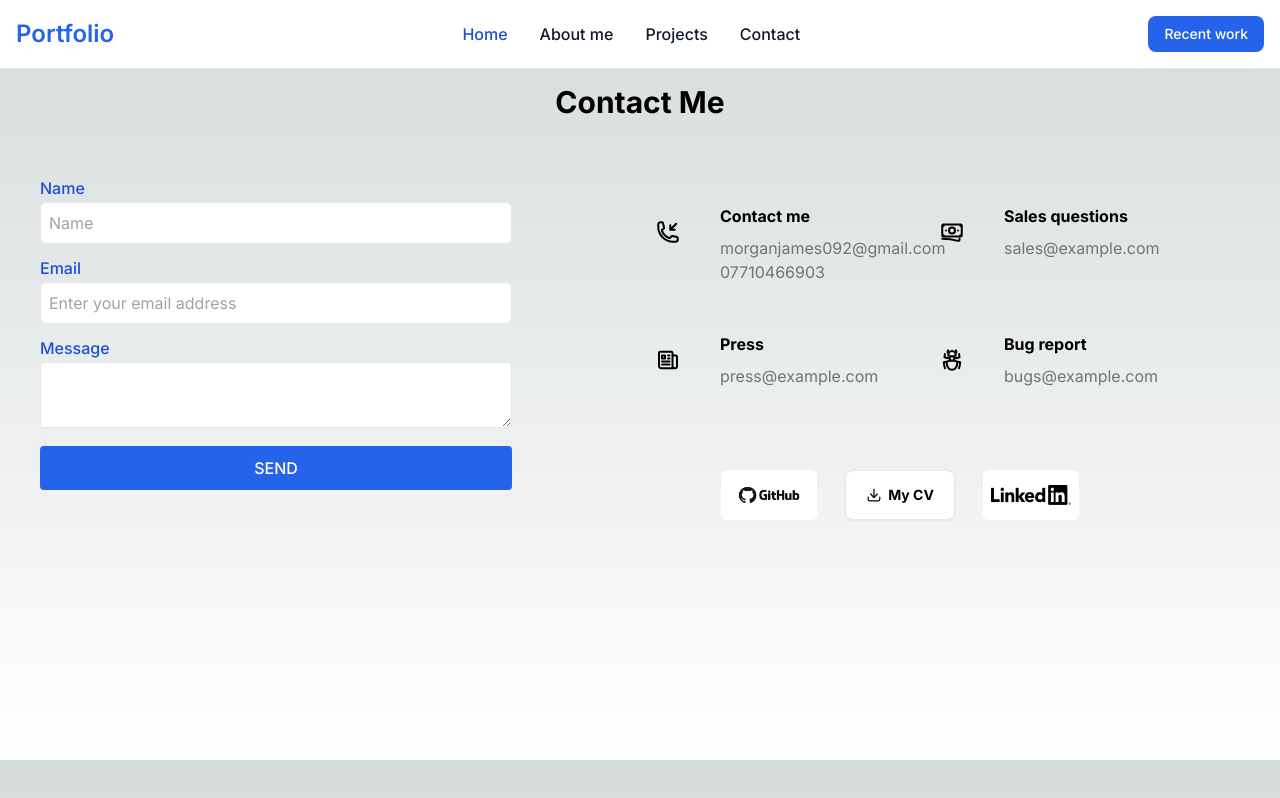
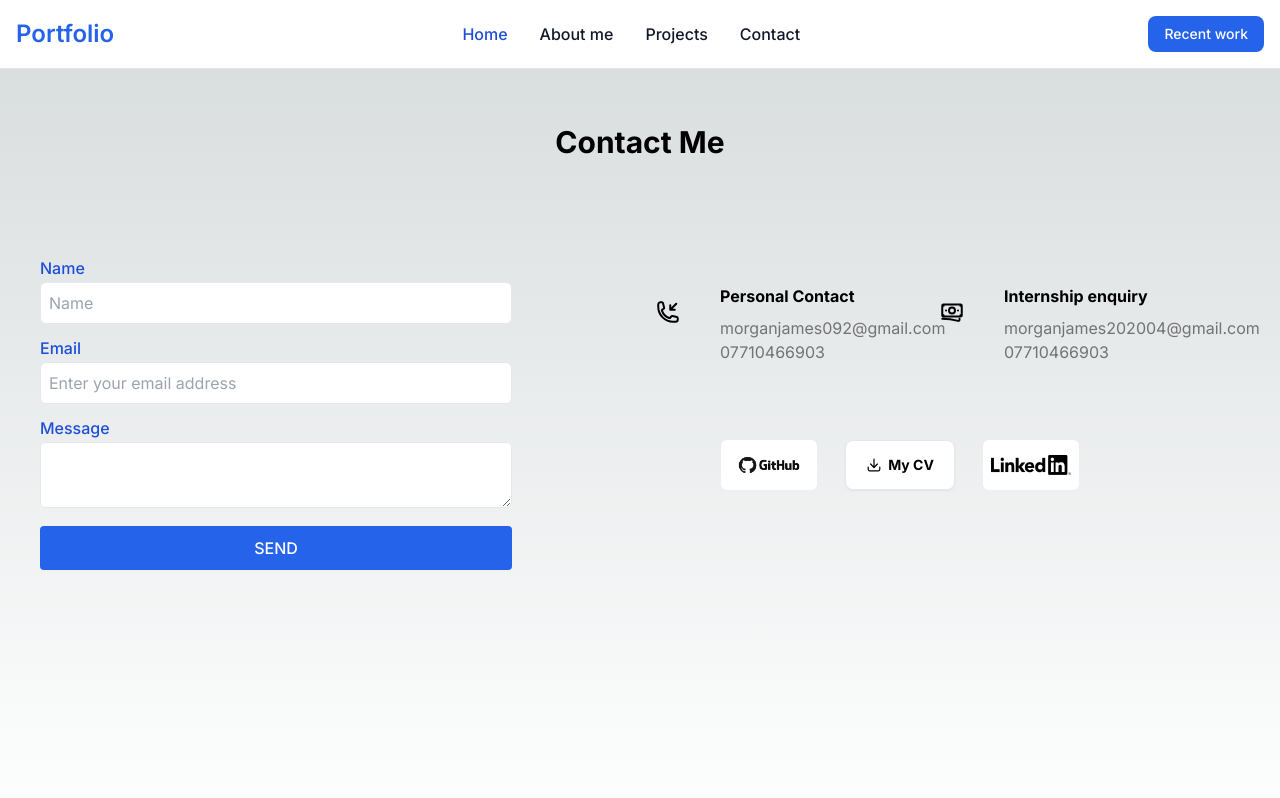
Before and after one commit to Morgan0404/portfolio-website, a Next.js app: page /contact in a window 1280 px wide. Shown: the top 798 px of the page. Built offline with nearby package versions, Linux system fonts and the light colour scheme.

Commit message:
improving contact page

```diff
--- a/src/components/ContactDetails.tsx
+++ b/src/components/ContactDetails.tsx
@@ -11,7 +11,7 @@ function ContactDetails() {
             <section className="fade-in mb-20 pt-9">
                 <div className=" flex justify-center">
                     <div className="text-center mb-10 md:max-w-xl lg:max-w-3xl">
-                        <h2 className="mb-1 px-6 text-3xl font-bold">
+                        <h2 className="mb-1 px-6 py-10 text-3xl font-bold">
                             Contact Me
                         </h2>
                     </div>
@@ -71,7 +71,7 @@ function ContactDetails() {
                                     </div>
                                     <div className="ml-6 grow">
                                         <p className="mb-2 font-bold">
-                                            Contact me
+                                            Personal Contact
                                         </p>
                                         <p className="text-neutral-500 ">
                                             morganjames092@gmail.com
@@ -97,69 +97,19 @@ function ContactDetails() {
                                     </div>
                                     <div className="ml-6 grow">
                                         <p className="mb-2 font-bold ">
-                                            Sales questions
+                                            Internship enquiry
                                         </p>
                                         <p className="text-neutral-500 ">
-                                            sales@example.com
+                                            morganjames202004@gmail.com
                                         </p>
                                         <p className="text-neutral-500 ">
-
+                                            07710466903
                                         </p>
                                     </div>
                                 </div>
                             </div>
-                            <div className="mb-12 w-full shrink-0 grow-0 basis-auto md:w-6/12 md:px-3 lg:px-6">
-                                <div className="align-start flex">
-                                    <div className="shrink-0">
-                                        <div className="inline-block rounded-md bg-blue
--400-100 p-4 text-blue
--700">
-                                            <svg xmlns="http://www.w3.org/2000/svg" fill="none" viewBox="0 0 24 24"
-                                                 strokeWidth="2" stroke="currentColor" className="h-6 w-6">
-                                                <path strokeLinecap="round" strokeLinejoin="round"
-                                                      d="M12 7.5h1.5m-1.5 3h1.5m-7.5 3h7.5m-7.5 3h7.5m3-9h3.375c.621 0 1.125.504 1.125 1.125V18a2.25 2.25 0 01-2.25 2.25M16.5 7.5V18a2.25 2.25 0 002.25 2.25M16.5 7.5V4.875c0-.621-.504-1.125-1.125-1.125H4.125C3.504 3.75 3 4.254 3 4.875V18a2.25 2.25 0 002.25 2.25h13.5M6 7.5h3v3H6v-3z"/>
-                                            </svg>
-                                        </div>
-                                    </div>
-                                    <div className="ml-6 grow">
-                                        <p className="mb-2 font-bold ">Press</p>
-                                        <p className="text-neutral-500 ">
-                                            press@example.com
-                                        </p>
-                                        <p className="text-neutral-500 ">
-
-                                        </p>
-                                    </div>
-                                </div>
-                            </div>
-                            <div className="mb-12 w-full shrink-0 grow-0 basis-auto md:w-6/12 md:px-3 lg:px-6">
-                                <div className="align-start flex">
-                                    <div className="shrink-0">
-                                        <div className="inline-block rounded-md bg-blue
--400-100 p-4 text-blue
--700">
-                                            <svg xmlns="http://www.w3.org/2000/svg" fill="none" viewBox="0 0 24 24"
-                                                 strokeWidth="2" stroke="currentColor" className="h-6 w-6">
-                                                <path strokeLinecap="round" strokeLinejoin="round"
-                                                      d="M12 12.75c1.148 0 2.278.08 3.383.237 1.037.146 1.866.966 1.866 2.013 0 3.728-2.35 6.75-5.25 6.75S6.75 18.728 6.75 15c0-1.046.83-1.867 1.866-2.013A24.204 24.204 0 0112 12.75zm0 0c2.883 0 5.647.508 8.207 1.44a23.91 23.91 0 01-1.152 6.06M12 12.75c-2.883 0-5.647.508-8.208 1.44.125 2.104.52 4.136 1.153 6.06M12 12.75a2.25 2.25 0 002.248-2.354M12 12.75a2.25 2.25 0 01-2.248-2.354M12 8.25c.995 0 1.971-.08 2.922-.236.403-.066.74-.358.795-.762a3.778 3.778 0 00-.399-2.25M12 8.25c-.995 0-1.97-.08-2.922-.236-.402-.066-.74-.358-.795-.762a3.734 3.734 0 01.4-2.253M12 8.25a2.25 2.25 0 00-2.248 2.146M12 8.25a2.25 2.25 0 012.248 2.146M8.683 5a6.032 6.032 0 01-1.155-1.002c.07-.63.27-1.222.574-1.747m.581 2.749A3.75 3.75 0 0115.318 5m0 0c.427-.283.815-.62 1.155-.999a4.471 4.471 0 00-.575-1.752M4.921 6a24.048 24.048 0 00-.392 3.314c1.668.546 3.416.914 5.223 1.082M19.08 6c.205 1.08.337 2.187.392 3.314a23.882 23.882 0 01-5.223 1.082"/>
-                                            </svg>
-                                        </div>
-                                    </div>
-                                    <div className="ml-6 grow">
-                                        <p className="mb-2 font-bold">
-                                            Bug report
-                                        </p>
-                                        <p className="text-neutral-500 ">
-                                            bugs@example.com
-                                        </p>
-                                        <p className="text-neutral-500">
-
-                                        </p>
-                                    </div>
 
 
-                                </div>
-                            </div>
                         </div>
                         <div className="flex gap-7 justify-center mt-7">
                             <a
```
